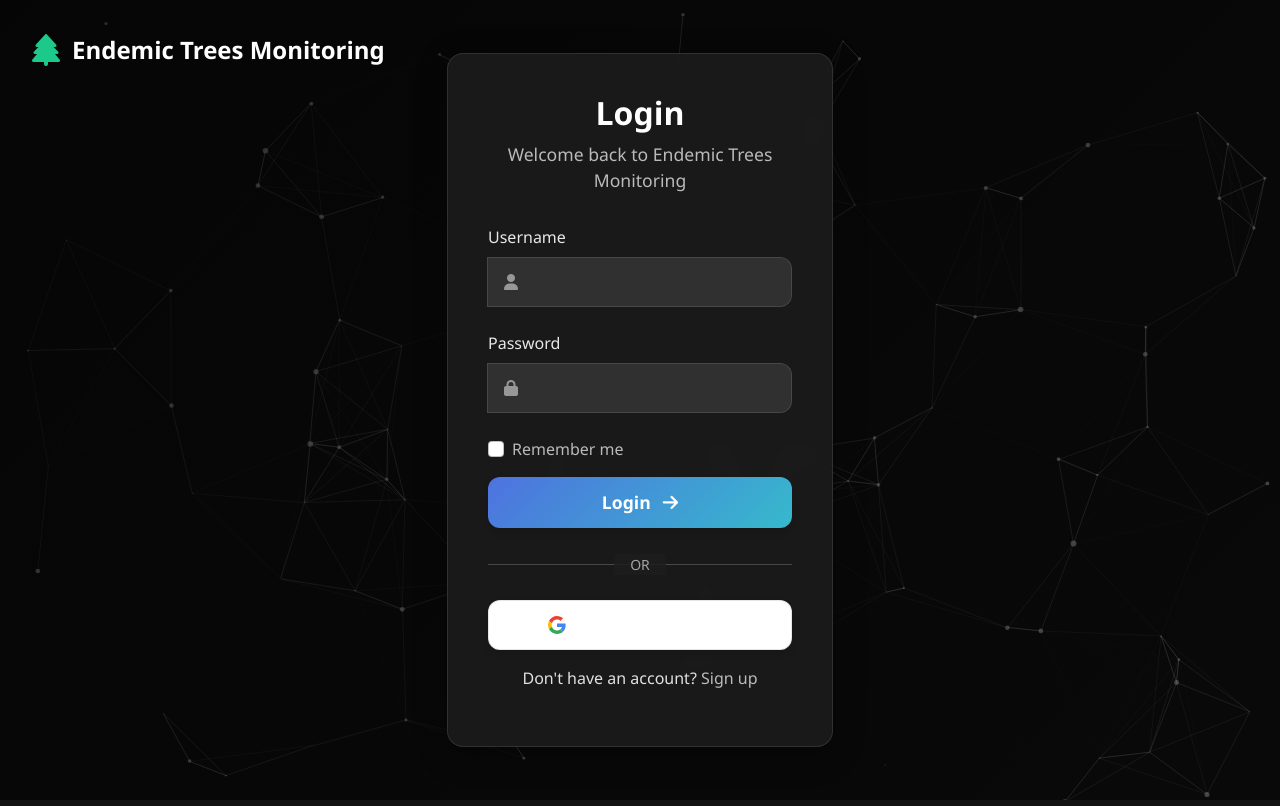
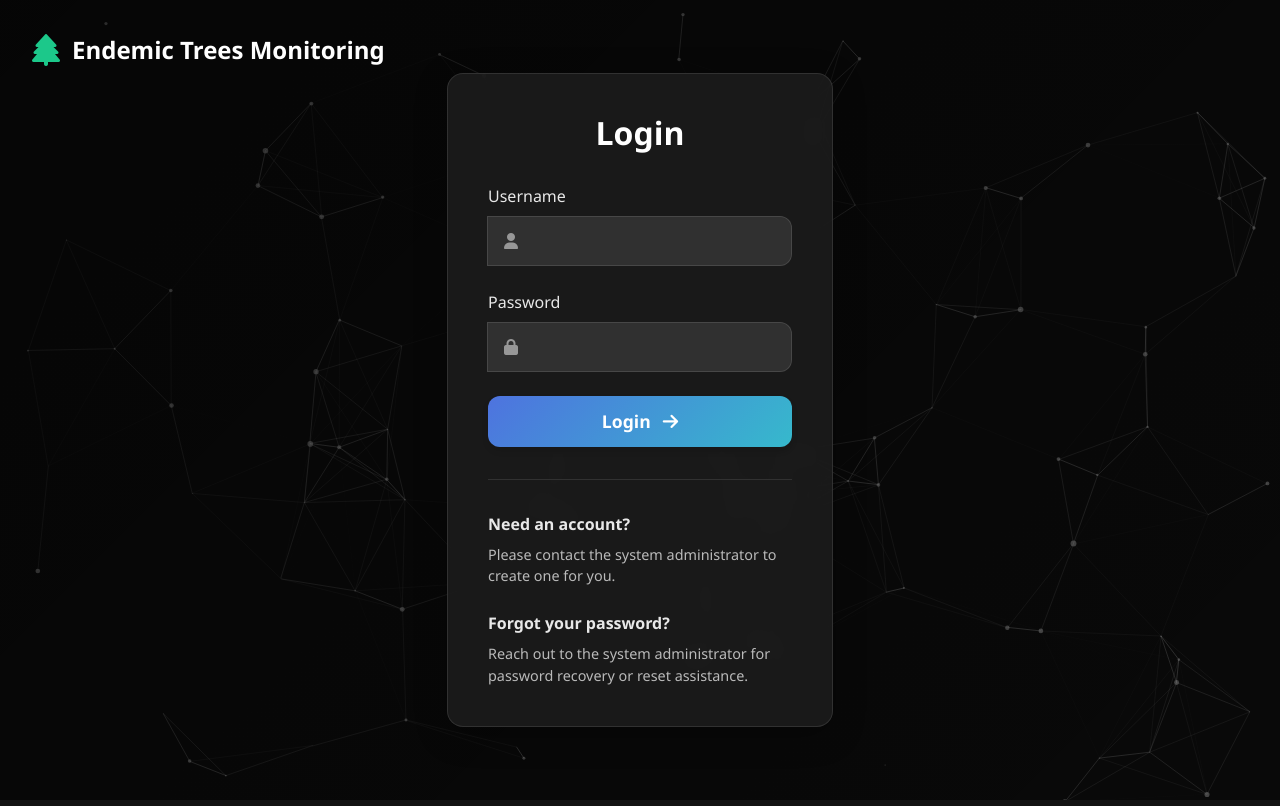
Before and after one commit to 6h0st-2cr1pt/ETM_GIS2-v2.0.0, a Django app: page /login/ in a window 1280 px wide. Run offline with Django 5.2, Linux system fonts and the light colour scheme; parts of the project's set-up code (start-up, migrations or seed data) failed here and were passed over; some libraries are stand-ins or nearby versions.

Commit message:
v2.0.4 remove the signup page

```diff
--- a/app/templates/app/login.html
+++ b/app/templates/app/login.html
@@ -1,12 +1,10 @@
 {% extends 'app/auth_base.html' %}
-{% load socialaccount %}
 
 {% block content %}
 <div class="auth-container">
     <div class="auth-card">
         <div class="auth-header">
             <h2>Login</h2>
-            <p>Welcome back to Endemic Trees Monitoring</p>
         </div>
 
         <form method="post" action="{% url 'app:login' %}" class="auth-form">
@@ -34,41 +32,31 @@
                 </div>
             </div>
 
-            <div class="form-check">
-                <input type="checkbox" class="form-check-input" id="remember" name="remember">
-                <label class="form-check-label" for="remember">Remember me</label>
-            </div>
-
             <button type="submit" class="btn btn-primary auth-btn">
                 <span>Login</span>
                 <i class="fas fa-arrow-right"></i>
             </button>
+        </form>
 
-            <div class="auth-links">
-                <div class="divider">
-                    <span>OR</span>
-                </div>
-
-                <a href="/accounts/google/login/" class="btn btn-google">
-                    <svg width="18" height="18" xmlns="http://www.w3.org/2000/svg" viewBox="0 0 48 48">
-                        <path fill="#EA4335"
-                            d="M24 9.5c3.54 0 6.71 1.22 9.21 3.6l6.85-6.85C35.9 2.38 30.47 0 24 0 14.62 0 6.51 5.38 2.56 13.22l7.98 6.19C12.43 13.72 17.74 9.5 24 9.5z" />
-                        <path fill="#4285F4"
-                            d="M46.98 24.55c0-1.57-.15-3.09-.38-4.55H24v9.02h12.94c-.58 2.96-2.26 5.48-4.78 7.18l7.73 6c4.51-4.18 7.09-10.36 7.09-17.65z" />
-                        <path fill="#FBBC05"
-                            d="M10.53 28.59c-.48-1.45-.76-2.99-.76-4.59s.27-3.14.76-4.59l-7.98-6.19C.92 16.46 0 20.12 0 24c0 3.88.92 7.54 2.56 10.78l7.97-6.19z" />
-                        <path fill="#34A853"
-                            d="M24 48c6.48 0 11.93-2.13 15.89-5.81l-7.73-6c-2.15 1.45-4.92 2.3-8.16 2.3-6.26 0-11.57-4.22-13.47-9.91l-7.98 6.19C6.51 42.62 14.62 48 24 48z" />
-                        <path fill="none" d="M0 0h48v48H0z" />
-                    </svg>
-                    <span>Sign in with Google</span>
-                </a>
-
-                <p class="text-center mt-3">
-                    Don't have an account? <a href="{% url 'app:register' %}">Sign up</a>
+        <div style="margin-top: 2rem; padding-top: 2rem; border-top: 1px solid rgba(255, 255, 255, 0.1);">
+            <div style="margin-bottom: 1.5rem;">
+                <p style="font-weight: 600; margin-bottom: 0.5rem; color: rgba(255, 255, 255, 0.9);">
+                    Need an account?
+                </p>
+                <p style="color: rgba(255, 255, 255, 0.7); font-size: 0.9rem; margin: 0;">
+                    Please contact the system administrator to create one for you.
                 </p>
             </div>
-        </form>
+
+            <div>
+                <p style="font-weight: 600; margin-bottom: 0.5rem; color: rgba(255, 255, 255, 0.9);">
+                    Forgot your password?
+                </p>
+                <p style="color: rgba(255, 255, 255, 0.7); font-size: 0.9rem; margin: 0;">
+                    Reach out to the system administrator for password recovery or reset assistance.
+                </p>
+            </div>
+        </div>
     </div>
 </div>
 {% endblock %}
--- a/app/urls.py
+++ b/app/urls.py
@@ -18,7 +18,6 @@ urlpatterns = [
 
     # Authentication URLs
     path('login/', views.user_login, name='login'),
-    path('register/', views.register, name='register'),
     path('logout/', views.user_logout, name='logout'),
 
     # API endpoints
--- a/app/views.py
+++ b/app/views.py
@@ -89,55 +89,6 @@ def user_logout(request):
     logout(request)
     messages.success(request, "You have been logged out successfully.")
     return redirect('app:login')
-
-
-def register(request):
-    """
-    Handle user registration
-    """
-    if request.user.is_authenticated:
-        return redirect('app:dashboard')
-
-    if request.method == 'POST':
-        username = request.POST.get('username')
-        email = request.POST.get('email')
-        password1 = request.POST.get('password1')
-        password2 = request.POST.get('password2')
-
-        # Validate form data
-        if password1 != password2:
-            return render(request, 'app/register.html', {
-                'error_message': 'Passwords do not match',
-                'theme': get_setting(request.user, 'theme', 'dark')
-            })
-
-        if User.objects.filter(username=username).exists():
-            return render(request, 'app/register.html', {
-                'error_message': 'Username already exists',
-                'theme': get_setting(request.user, 'theme', 'dark')
-            })
-
-        if User.objects.filter(email=email).exists():
-            return render(request, 'app/register.html', {
-                'error_message': 'Email already exists',
-                'theme': get_setting(request.user, 'theme', 'dark')
-            })
-
-        # Create user
-        user = User.objects.create_user(
-            username=username,
-            email=email,
-            password=password1
-        )
-
-        # Log the user in - specify the backend since we have multiple backends
-        login(request, user, backend='django.contrib.auth.backends.ModelBackend')
-        messages.success(request, f"Account created successfully. Welcome, {username}!")
-        return redirect('app:dashboard')
-
-    return render(request, 'app/register.html', {
-        'theme': get_setting(request.user, 'theme', 'dark')
-    })
 
 
 @login_required(login_url='app:login')
```
Also changed, not shown: app/templates/app/register.html (deleted, +0 -85 lines).
